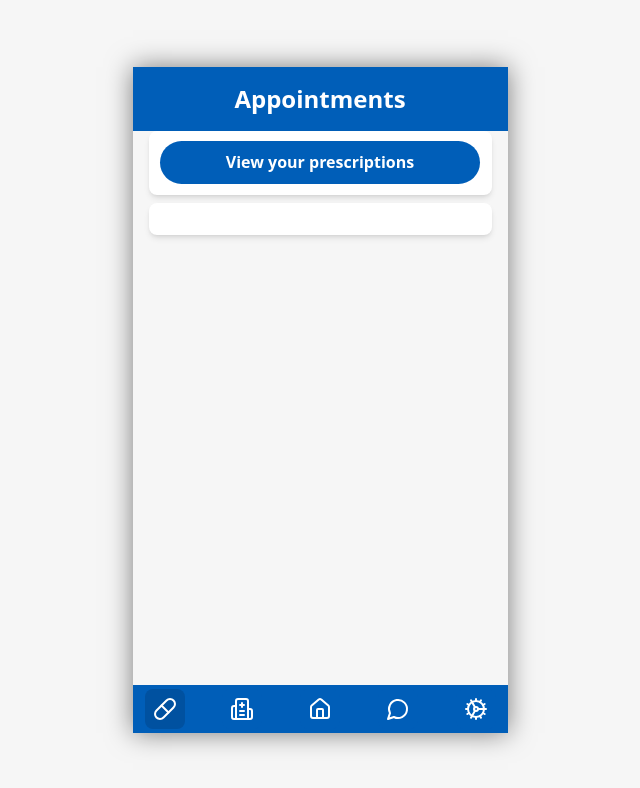
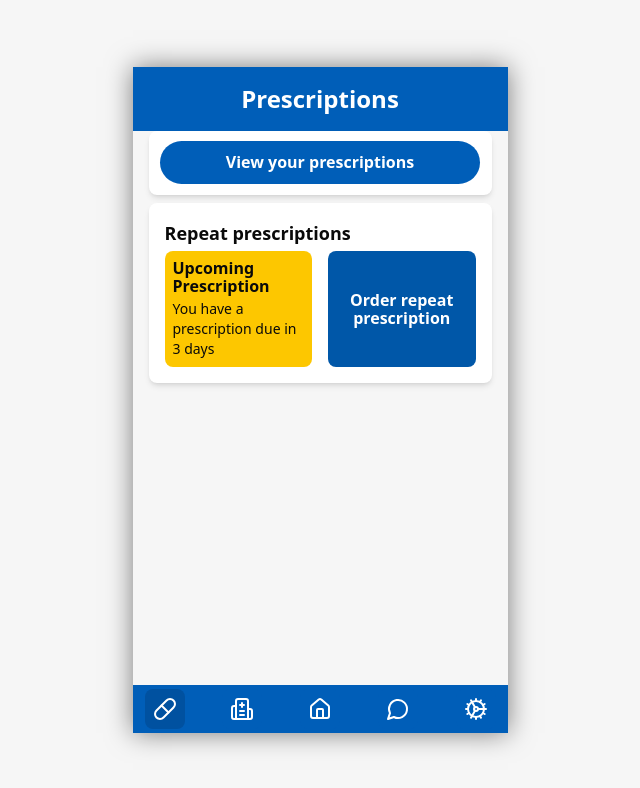
Before and after one commit to rebekahpidgeon/NHSWalesApp, a React (Vite) app in the folder frontend/: page /prescriptions in a window 1280 px wide. Shown: the top 788 px of the page, without its empty margins (320-960 px from the left). Built offline with nearby package versions, Linux system fonts and the light colour scheme.

Commit message:
pay poop

```diff
--- a/frontend/src/pages/Prescriptions.tsx
+++ b/frontend/src/pages/Prescriptions.tsx
@@ -29,23 +29,42 @@ const appointments = [
 export default function Prescriptions() {
   return (
     <div className="relative w-full h-full flex flex-col">
-      <Navbar title="Appointments" />
+      <Navbar title="Prescriptions" />
       <div className="px-4">
         <div className="h-16 flex justify-center items-center bg-white shadow-md rounded-md">
           <a
             className="py-3 px-6 bg-nhs-blue rounded-full text-white font-bold text-center w-full max-w-xs"
-            href="/appointments"
+            href="/prescriptions"
           >
             View your prescriptions
           </a>
         </div>
 
-        <div className="mt-2 bg-white p-4 rounded-md shadow-md flex flex-col space-x-4">
-          {/* Grid */}
+        <div className="mt-2 bg-white p-4 rounded-md shadow-md">
+          <h2 className="font-semibold text-lg mb-1">Repeat prescriptions</h2>
+          {/* Grid with two boxes */}
+          <div className="grid grid-cols-2 gap-4">
+            <div className="p-2 bg-yellow-400 rounded-md">
+              {/* Warning upcoming prescrioption */}
+              <div className="flex justify-between items-center h-full">
+                <div>
+                  <h2 className="font-bold text-md">Upcoming Prescription</h2>
+                  <p className="text-sm font-light mt-1">You have a prescription due in 3 days</p>
+                </div>
 
-
+              </div>
+            </div>
+            <a className="bg-nhs-blue-wcag p-2 rounded-md flex justify-center items-center h-full"
+              href="/prescriptions"
+            >
+              <span
+                className="text-white font-bold text-center w-full max-w-xs"
+              >
+                Order repeat prescription
+              </span>
+            </a>
+          </div>
         </div>
-
       </div>
 
       <Footer activeTab={ActiveTab.PRESCRIPTIONS} />
```
